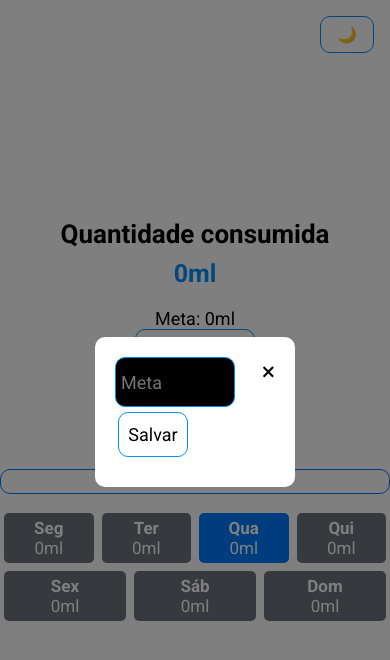
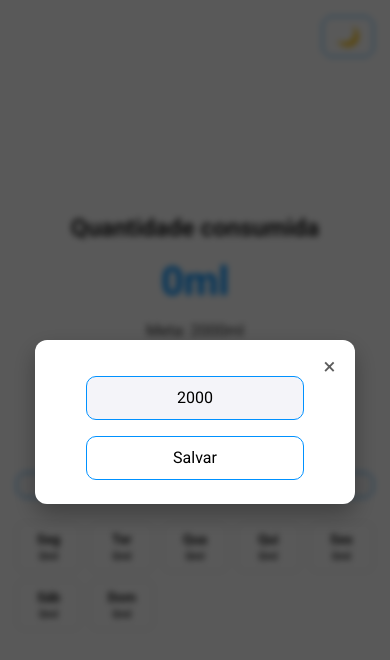
Before and after one commit to motaax/H20Tracker, a plain HTML site: page index.html in a window 390 px wide. Both pictures are taken after a click on the button "Definir Meta". Drawn offline with Linux system fonts and the light colour scheme.

Commit message:
Add files via upload

```diff
--- a/index.html
+++ b/index.html
@@ -3,7 +3,6 @@
 <head>
   <meta charset="UTF-8">
   <meta name="viewport" content="width=device-width, initial-scale=1.0">
-  <link rel="icon" href="img/logo.png">
   <link rel="stylesheet" href="style.css">
   <script src="script.js" defer></script>
   <title>H2O Tracker</title>
@@ -15,11 +14,11 @@
 
     <div class="consumed" id="waterAmount">0ml</div>
     <p id="goalDisplay">Meta: 0ml</p>
-    <button id="openGoalModal">Definir Meta</button>
+    <button type="button" id="openGoalModal">Definir Meta</button>
 
     <div class="input-area">
-      <input type="number" id="inputMl" placeholder="Adicionar" min="1">
-      <button type="button" onclick="addWater()">+</button>
+      <input type="number" id="inputMl" placeholder="Adicionar" min="1" aria-label="Quantidade de água em ml">
+      <button type="button" id="btnAddWater">+</button>
     </div>
 
     <div id="progressContainer">
@@ -28,15 +27,15 @@
 
     <div id="weekAmount" class="week"></div>
 
-    <button id="themeToggle" class="theme-btn">🌙</button>
+    <button type="button" id="themeToggle" class="theme-btn" aria-label="Alternar tema">🌙</button>
   </div>
 
-  <!-- MODAL META DE ÁGUA -->
+  <!-- META DE ÁGUA -->
   <div id="goalModal" class="modal">
     <div class="modal-content">
-      <span class="close">&times;</span>
-      <input type="number" id="goalInput" placeholder="Meta" min="1">
-      <button onclick="setGoal()">Salvar</button>
+      <button type="button" class="close" id="closeGoalModal" aria-label="Fechar">&times;</button>
+      <input type="number" id="goalInput" placeholder="Meta" min="1" aria-label="Nova meta em ml">
+      <button type="button" id="btnSaveGoal">Salvar</button>
     </div>
   </div>
 
--- a/script.js
+++ b/script.js
@@ -1,163 +1,168 @@
-/*DATA / TEMPO*/
-const today = new Date()
-const todayStr = today.toDateString()
+// Data e tempo
+const today = new Date();
+const todayStr = today.toDateString();
 
-// Semana(Seg = 0, Dom = 6)
-const getWeekIndex = (date) => (date.getDay() + 6) % 7
-const todayIndex = getWeekIndex(today)
+// Mapeamento da semana: Seg = 0, Dom = 6
+const getWeekIndex = (date) => (date.getDay() + 6) % 7;
+const todayIndex = getWeekIndex(today);
 
-/*CONSTANTES*/
-const weekDays = ["Seg", "Ter", "Qua", "Qui", "Sex", "Sáb", "Dom"]
+const weekDays = ["Seg", "Ter", "Qua", "Qui", "Sex", "Sáb", "Dom"];
 
-/*STORAGE*/
-let totalMl = Number(localStorage.getItem("totalMl")) || 0
-let dailyGoal = Number(localStorage.getItem("dailyGoal")) || 0
-let weekData = JSON.parse(localStorage.getItem("weekData")) || Array(7).fill(0)
-let savedDate = localStorage.getItem("savedDate")
+// LocalStorage
+let totalMl = Number(localStorage.getItem("totalMl")) || 0;
+let dailyGoal = Number(localStorage.getItem("dailyGoal")) || 2000; // Meta padrão: 2000ml
+let weekData = JSON.parse(localStorage.getItem("weekData")) || Array(7).fill(0);
+let savedDate = localStorage.getItem("savedDate");
 
-/*RESET DIÁRIO / SEMANAL*/
+// Reset diário e semanal
 function checkDayChange() {
-    if (savedDate !== todayStr && savedDate) {
-        const yesterday = new Date(savedDate)
-        const yesterdayIndex = getWeekIndex(yesterday)
+    if (savedDate && savedDate !== todayStr) {
+        const yesterday = new Date(savedDate);
+        const yesterdayIndex = getWeekIndex(yesterday);
 
-        // salva ontem
-        weekData[yesterdayIndex] = totalMl
-        totalMl = 0
+        // Salva a quantidade do dia anterior
+        weekData[yesterdayIndex] = totalMl;
+        totalMl = 0; // Reseta o consumo diário
     }
 
-    // reset semanal automático (segunda-feira)
+    // Reset semanal na segunda-feira
     if (todayIndex === 0 && savedDate && getWeekIndex(new Date(savedDate)) !== 0) {
-        weekData = Array(7).fill(0)
+        weekData = Array(7).fill(0);
     }
 
-    localStorage.setItem("totalMl", totalMl)
-    localStorage.setItem("weekData", JSON.stringify(weekData))
-    localStorage.setItem("savedDate", todayStr)
+    localStorage.setItem("totalMl", totalMl);
+    localStorage.setItem("weekData", JSON.stringify(weekData));
+    localStorage.setItem("savedDate", todayStr);
 }
 
-checkDayChange()
+checkDayChange();
 
-/*UI*/
-const waterAmount = document.getElementById("waterAmount")
-const goalDisplay = document.getElementById("goalDisplay")
-const progressBar = document.getElementById("progressBar")
-const weekContainer = document.getElementById("weekAmount")
+// DOM
+const waterAmount = document.getElementById("waterAmount");
+const goalDisplay = document.getElementById("goalDisplay");
+const progressBar = document.getElementById("progressBar");
+const weekContainer = document.getElementById("weekAmount");
+const inputMl = document.getElementById("inputMl");
+const goalInput = document.getElementById("goalInput");
+const themeToggle = document.getElementById("themeToggle");
 
-waterAmount.textContent = `${totalMl}ml`
-goalDisplay.textContent = `Meta: ${dailyGoal}ml`
+const modal = document.getElementById("goalModal");
+const openBtn = document.getElementById("openGoalModal");
+const closeBtn = document.getElementById("closeGoalModal");
 
-/*PROGRESSO*/
+// Botões que faltavam vincular
+const btnSaveGoal = document.getElementById("btnSaveGoal");
+const btnAddWater = document.getElementById("btnAddWater");
+
+// Atualiza a interface
 function updateProgress() {
-    if (!dailyGoal) return
+    if (!dailyGoal) return;
 
-    const percent = Math.min((totalMl / dailyGoal) * 100, 100)
-    progressBar.style.width = percent + "%"
-    progressBar.textContent = percent >= 100 ? "Meta alcançada!" : `${Math.floor(percent)}%`
-    progressBar.style.backgroundColor = percent >= 100 ? "#28a745" : "#007BFF"
+    const percent = Math.min((totalMl / dailyGoal) * 100, 100);
+    progressBar.style.width = percent + "%";
+    progressBar.textContent = percent >= 100 ? "Meta alcançada!" : `${Math.floor(percent)}%`;
+
+    // Cor de destaque quando atinge a meta
+    if (percent >= 100) {
+        progressBar.style.backgroundColor = "#28a745";
+    } else {
+        progressBar.style.backgroundColor = "var(--primary-color)";
+    }
 }
 
-/*SEMANA*/
 function displayWeek() {
-    weekContainer.innerHTML = ""
+    weekContainer.innerHTML = "";
 
     weekData.forEach((ml, i) => {
-        const box = document.createElement("div")
-        box.className = "day-box"
-        box.style.background = i === todayIndex ? "#007BFF" : "#6c757d"
-        box.innerHTML = `<strong>${weekDays[i]}</strong><br>${ml}ml`
-        weekContainer.appendChild(box)
-    })
+        const box = document.createElement("div");
+        box.className = "day-box";
+
+        if (i === todayIndex) {
+            box.classList.add("today");
+        }
+
+        box.innerHTML = `<strong>${weekDays[i]}</strong><br><small>${ml}ml</small>`;
+        weekContainer.appendChild(box);
+    });
 }
 
-displayWeek()
-updateProgress()
+function renderUI() {
+    waterAmount.textContent = `${totalMl}ml`;
+    goalDisplay.textContent = `Meta: ${dailyGoal}ml`;
+    displayWeek();
+    updateProgress();
+}
 
-/*AÇÕES*/
+// Lógica do consumo
 function addWater() {
-    const input = document.getElementById("inputMl")
-    const value = Number(input.value)
+    const value = Number(inputMl.value);
 
-    if (!value) return
+    if (!value || value <= 0) return;
 
-    totalMl += value
-    weekData[todayIndex] = totalMl
+    totalMl += value;
+    weekData[todayIndex] = totalMl;
 
-    localStorage.setItem("totalMl", totalMl)
-    localStorage.setItem("weekData", JSON.stringify(weekData))
+    localStorage.setItem("totalMl", totalMl);
+    localStorage.setItem("weekData", JSON.stringify(weekData));
 
-    waterAmount.textContent = `${totalMl}ml`
-    input.value = ""
-
-    displayWeek()
-    updateProgress()
+    inputMl.value = "";
+    renderUI();
 }
 
 function setGoal() {
-    const input = document.getElementById("goalInput")
-    const value = Number(input.value)
+    const value = Number(goalInput.value);
 
-    if (!value) return
+    if (!value || value <= 0) return;
 
-    dailyGoal = value
-    localStorage.setItem("dailyGoal", dailyGoal)
-    goalDisplay.textContent = `Meta: ${dailyGoal}ml`
+    dailyGoal = value;
+    localStorage.setItem("dailyGoal", dailyGoal);
 
-    input.value = ""
-    updateProgress()
+    goalInput.value = "";
+    closeModal();
+    renderUI();
 }
 
-/*EVENTOS*/
-document.getElementById("inputMl").addEventListener("keydown", e => {
-    if (e.key === "Enter") addWater()
-})
+// Modal e eventos
+function closeModal() {
+    modal.style.display = "none";
+}
 
-document.getElementById("goalInput").addEventListener("keydown", e => {
-    if (e.key === "Enter") setGoal()
-})
+openBtn.onclick = () => {
+    modal.style.display = "flex";
+    goalInput.value = dailyGoal;
+};
 
-//Alternar Temas
-const themeToggle = document.getElementById("themeToggle")
+if (closeBtn) closeBtn.onclick = closeModal;
 
+window.onclick = (e) => {
+    if (e.target === modal) closeModal();
+};
+
+// VÍNCULO DOS BOTÕES DE AÇÃO (O que estava faltando)
+if (btnSaveGoal) btnSaveGoal.addEventListener("click", setGoal);
+if (btnAddWater) btnAddWater.addEventListener("click", addWater);
+
+// Suporte para tecla Enter nos inputs
+inputMl.addEventListener("keydown", (e) => {
+    if (e.key === "Enter") addWater();
+});
+
+goalInput.addEventListener("keydown", (e) => {
+    if (e.key === "Enter") setGoal();
+});
+
+// Alternar tema
 if (localStorage.getItem("theme") === "dark") {
-    document.body.classList.add("dark")
-    themeToggle.textContent = "☀️"
+    document.body.classList.add("dark");
+    themeToggle.textContent = "☀️";
 }
 
 themeToggle.addEventListener("click", () => {
-    document.body.classList.toggle("dark")
+    document.body.classList.toggle("dark");
+    const isDark = document.body.classList.contains("dark");
+    themeToggle.textContent = isDark ? "☀️" : "🌙";
+    localStorage.setItem("theme", isDark ? "dark" : "light");
+});
 
-    const isDark = document.body.classList.contains("dark")
-    themeToggle.textContent = isDark ? "☀️" : "🌙"
-    localStorage.setItem("theme", isDark ? "dark" : "light")
-})
-
-const modal = document.getElementById("goalModal")
-const openBtn = document.getElementById("openGoalModal")
-const closeBtn = document.querySelector(".close")
-
-openBtn.onclick = () => modal.style.display = "flex"
-closeBtn.onclick = closeModal
-
-window.onclick = (e) => {
-    if (e.target === modal) closeModal()
-}
-
-function closeModal() {
-    modal.style.display = "none"
-}
-
-function setGoal() {
-    const input = document.getElementById("goalInput")
-    const value = Number(input.value)
-
-    if (!value) return
-
-    dailyGoal = value
-    localStorage.setItem("dailyGoal", dailyGoal)
-    goalDisplay.textContent = `Meta: ${dailyGoal}ml`
-
-    input.value = ""
-    closeModal()
-    updateProgress()
-}
+// Inicialização da tela ao carregar a página
+renderUI();
--- a/style.css
+++ b/style.css
@@ -4,300 +4,310 @@
   margin: 0;
   padding: 0;
   box-sizing: border-box;
-  font-family: "Roboto", Helvetica;
+  font-family: "Roboto", sans-serif;
 }
 
 :root {
   --bg-color: #ffffff;
-  --text-color: #000000;
+  --text-color: #1a1a1a;
   --button-bg: #ffffff;
   --button-text: #000000;
+  --primary-color: #0091ff;
+  --input-bg: #f4f4f9;
+  --input-text: #000000;
+  --modal-bg: #ffffff;
+  --card-bg: #f8f9fa;
+  --box-bg: #ffffff;
+  --box-border: #e0e0e0;
+}
+
+body.dark {
+  --bg-color: #121212;
+  --text-color: #ffffff;
+  --button-bg: #1e1e1e;
+  --button-text: #ffffff;
+  --input-bg: #2a2a2a;
+  --input-text: #ffffff;
+  --modal-bg: #1e1e1e;
+  --card-bg: #2a2a2a;
+  --box-bg: #1e1e1e;
+  --box-border: #333333;
 }
 
 body {
   background-color: var(--bg-color);
   color: var(--text-color);
-  font-family: "Roboto", sans-serif;
   display: flex;
   flex-direction: column;
   align-items: center;
   justify-content: center;
+  min-height: 100vh;
   width: 100%;
-  height: 100vh;
-  transition: background-color 0.3s, color 0.3s;
-}
-
-body.dark {
-  --bg-color: #000000;
-  --text-color: #ffffff;
-  --button-bg: #000000;
-  --button-text: #ffffff;
-}
-
-#themeToggle {
-  background-color: var(--button-bg);
-  color: var(--button-text);
-  border: 1px solid #0091ff;
-  padding: 0.5rem 1rem;
-  border-radius: 10px 10px 10px 10px;
-  cursor: pointer;
-  font-size: 1rem;
-  position: fixed;
-  top: 1rem;
-  right: 1rem;
-  z-index: 1;
+  padding: 2rem 1rem;
   transition: background-color 0.3s, color 0.3s;
 }
 
 .container {
-    text-align: center;
-    align-items: center;
+  width: 100%;
+  max-width: 420px;
+  text-align: center;
+  display: flex;
+  flex-direction: column;
+  align-items: center;
+  gap: 1rem;
 }
 
-.consumed {
-  color: #0091ff;
-  font-size: 28px;
-  font-weight: bold;
-  margin: 10px auto;
+h1 {
+  font-size: 1.5rem;
+  font-weight: 700;
 }
 
+/* Alternar tema */
+#themeToggle {
+  background-color: var(--button-bg);
+  color: var(--button-text);
+  border: 1px solid var(--primary-color);
+  padding: 0.5rem 0.8rem;
+  border-radius: 10px;
+  cursor: pointer;
+  font-size: 1.2rem;
+  position: fixed;
+  top: 1rem;
+  right: 1rem;
+  z-index: 10;
+  transition: background-color 0.3s, color 0.3s, transform 0.1s;
+}
+
+/* Indicadores de água */
+.consumed {
+  color: var(--primary-color);
+  font-size: 2.5rem;
+  font-weight: bold;
+}
+
+#goalDisplay {
+  font-size: 1rem;
+  opacity: 0.9;
+}
+
+/* Inputs e botões globais */
 input[type="number"]::-webkit-inner-spin-button,
 input[type="number"]::-webkit-outer-spin-button {
   -webkit-appearance: none;
   margin: 0;
 }
 
+input[type="number"] {
+  padding: 0.6rem 0.8rem;
+  border: 1px solid var(--primary-color);
+  border-radius: 10px;
+  outline: none;
+  background-color: var(--input-bg);
+  color: var(--input-text);
+  font-size: 1rem;
+  text-align: center;
+}
+
+button {
+  padding: 0.6rem 1.2rem;
+  background-color: var(--button-bg);
+  color: var(--button-text);
+  border: 1px solid var(--primary-color);
+  border-radius: 10px;
+  font-size: 1rem;
+  cursor: pointer;
+  transition: all 0.2s ease;
+}
+
+button:active {
+  transform: scale(0.97);
+}
+
 .input-area {
-  margin: 20px 0;
   display: flex;
   justify-content: center;
   align-items: center;
+  gap: 0.5rem;
+  width: 100%;
 }
 
-input[type="number"] {
-  padding: 8px 5px;
-  border: 1px solid #0091ff;
-  border-radius: 10px 10px 10px 10px;
-  outline: none;
-  background-color: #000000;
-  color: white;
-  width: 150px;
-  font-size: 18px;
+.input-area input[type="number"] {
+  width: 140px;
+  height: 44px;
 }
 
-button {
-  padding: 10px 15px;
-  margin-left: 3px;
-  background-color: white;
-  color: black;
-  border: 1px solid #0091ff;
-  border-radius: 10px 10px 10px 10px;
-  font-size: 18px;
-  cursor: pointer;
+.input-area button {
+  width: 48px;
+  height: 44px;
+  font-size: 1.5rem;
+  padding: 0;
+  display: flex;
+  align-items: center;
+  justify-content: center;
+  line-height: 0;
 }
 
 #openGoalModal {
-  margin: 0px;
-  padding: 0px;
-  width: 120px;
-  height: 50px;
-  font-size: 20px;
+  padding: 0.6rem 1.2rem;
+  font-size: 0.95rem;
 }
 
 /* Barra de progresso */
 #progressContainer {
   width: 100%;
   border-radius: 10px;
-  border: 1px solid #007BFF;
-  height: 25px;
-  margin: 15px 0;
+  border: 1px solid var(--primary-color);
+  height: 26px;
   overflow: hidden;
-  color:#000;
+  background-color: var(--card-bg);
 }
 
 #progressBar {
   height: 100%;
   width: 0%;
-  background: #007BFF;
-  border-radius: 10px;
-  font-size: 18px;
+  background: var(--primary-color);
+  border-radius: 8px;
   text-align: center;
-  color: #fff;
-  line-height: 25px;
-  font-size: 14px;
-  transition: width 0.6s ease-in-out, background-color 0.3s;
+  color: #ffffff;
+  line-height: 26px;
+  font-size: 0.85rem;
+  font-weight: bold;
+  transition: width 0.5s ease-in-out, background-color 0.3s;
+  display: flex;
+  align-items: center;
+  justify-content: center;
+}
+
+/* Histórico semanal */
+#weekAmount {
+  display: grid;
+  grid-template-columns: repeat(auto-fit, minmax(60px, 1fr));
+  gap: 0.5rem;
+  width: 100%;
+  margin-top: 0.5rem;
+}
+
+#weekAmount div {
+  background-color: var(--box-bg);
+  border: 1px solid var(--box-border);
+  padding: 0.5rem 0.2rem;
+  text-align: center;
+  border-radius: 8px;
+  color: var(--text-color);
+  font-size: 0.85rem;
+  font-weight: 500;
 }
 
 /* Modal */
 .modal {
   display: none;
   position: fixed;
-  z-index: 1;
+  z-index: 100;
   left: 0;
   top: 0;
+  width: 100vw;
+  height: 100vh;
+  background-color: rgba(0, 0, 0, 0.65);
+  backdrop-filter: blur(3px);
+  align-items: center;
+  justify-content: center;
+  padding: 1rem;
+}
+
+.modal-content {
+  background-color: var(--modal-bg);
+  color: var(--text-color);
+  padding: 2.2rem 1.5rem 1.5rem 1.5rem;
+  border-radius: 12px;
   width: 100%;
-  height: 100%;
-  background: #00000080;
+  max-width: 320px;
+  display: flex;
+  flex-direction: column;
+  align-items: center;
+  gap: 1rem;
+  position: relative;
+  box-shadow: 0 10px 25px rgba(0, 0, 0, 0.3);
+}
+
+.modal-content h2 {
+  font-size: 1.2rem;
+  font-weight: 600;
+  margin: 0;
+}
+
+.modal-content input[type="number"] {
+  width: 80%;
+  height: 44px;
+  font-size: 1rem;
+}
+
+.modal-content button {
+  width: 80%;
+  height: 44px;
+  font-size: 1rem;
+  padding: 0;
+  margin: 0;
+  display: flex;
   align-items: center;
   justify-content: center;
 }
 
-.modal-content {
-  background: #fff;
-  color: #000;
-  margin: 15% auto;
-  padding: 10px;
-  border-radius: 10px;
-  width: 10%;
+/* Botão de fechar modal */
+.modal-content .close {
+  position: absolute;
+  top: 0.6rem;
+  right: 0.6rem;
+  width: 32px;
+  height: 32px;
+  font-size: 1.4rem;
+  cursor: pointer;
+  color: var(--text-color);
+  background: transparent;
+  border: none;
+  opacity: 0.7;
+  padding: 0;
+  display: flex;
+  align-items: center;
+  justify-content: center;
+  transition: opacity 0.2s, color 0.2s;
 }
 
-#goalModal input[type="number"] {
-  width: 110px;
-  height: 50px;
+.modal-content .close:hover {
+  opacity: 1;
+  background: transparent;
+  color: var(--primary-color);
 }
 
-#goalModal button {
-  display: flex;
-  width: 80px;
-  height: 50px;
-  margin-top: 5px;
-  align-items: center;
-  justify-content: center;
-}
-
-.close {
-  float: right;
-  font-size: 20px;
-  cursor: pointer;
-}
-
-/* Semana */
-#weekAmount {
-  display: flex;
-  flex-wrap: wrap;
-  justify-content: space-between;
-  align-items: center;
-}
-
-#weekAmount div {
-  flex: 1;
-  min-width: 80px;
-  margin: 4px;
-  padding: 5px;
-  text-align: center;
-  justify-content: center;
-  border-radius: 5px;
-  color: #fff;
-}
-
-/* Responsividade Mobile */
-@media (max-width: 420px) {
-
-  h1 {
-    font-size: 26px;
+/* Responsividade */
+@media (min-width: 768px) {
+  .container {
+    max-width: 600px;
+    padding: 2.5rem;
+    border-radius: 16px;
+    background-color: var(--card-bg);
+    box-shadow: 0 4px 20px rgba(0, 0, 0, 0.08);
   }
 
-  #waterAmount {
-    font-size: 25px;
+  .consumed {
+    font-size: 3rem;
   }
 
   #goalDisplay {
-    font-size: 18px;
-    margin-top: 20px;
+    font-size: 1.25rem;
+  }
+}
+
+@media (min-width: 1024px) {
+  .container {
+    max-width: 650px;
   }
 
-  #openGoalModal {
-    width: 120px;
-  }
-
-  .input-area input[type="number"]{
-    width: 30%;
-    height: 50%;
-    align-items: center;
-    justify-content: center;
-  }
-
-  .modal .modal-content {
-    margin-top: 80%;
-    width: 200px;
+  button:hover, #themeToggle:hover {
+    background-color: var(--primary-color);
+    color: #ffffff;
   }
 
   #weekAmount {
-    width: 100%;
-    font-size: 17px;
+    grid-template-columns: repeat(7, 1fr);
   }
 }
-
-/* Responsividade Tablet */
-@media (max-width: 768px) {
-
-  .input-area button {
-    justify-content: center;
-    align-items: center;
-    width: 50px;
-    height: 50px;
-    font-size: 25px;
-  }
-
-  .modal {
-    display: none;
-    position: fixed;
-    z-index: 1;
-    left: 0;
-    top: 0;
-    width: 100%;
-    height: 100%;
-    background: #00000080;
-    align-items: center;
-    justify-content: center;
-  }
-
-  .modal-content {
-    background: #fff;
-    margin: 25% auto;
-    padding: 20px;
-    border-radius: 10px;
-    width: 30%;
-    height: 20%;
-    max-width: 400px;
-  }
-
-  .modal .modal-content {
-    margin-top: 35%;
-  }
-
-  #goalModal input[type="number"] {
-    width: 120px;
-    height: 50px;
-  }
-
-  #goalModal button {
-    width: 70px;
-    height: 45px;
-    margin-top: 5px;
-  }
-
-  .close {
-    float: right;
-    font-size: 25px;
-    cursor: pointer;
-  }
-}
-
-/* Responsividade Laptop */
-@media (max-width: 1024px) {
-  .modal .modal-content {
-    margin-top: 30%;
-    width: 200px;
-    height: 150px;
-  }
-}
-
-/* Responsividade Laptop */
-@media (max-width: 1440px) {
-  .modal .modal-content {
-    margin-top: 20%;
-    width: 200px;
-    height: 150px;
-  }
-}
```
